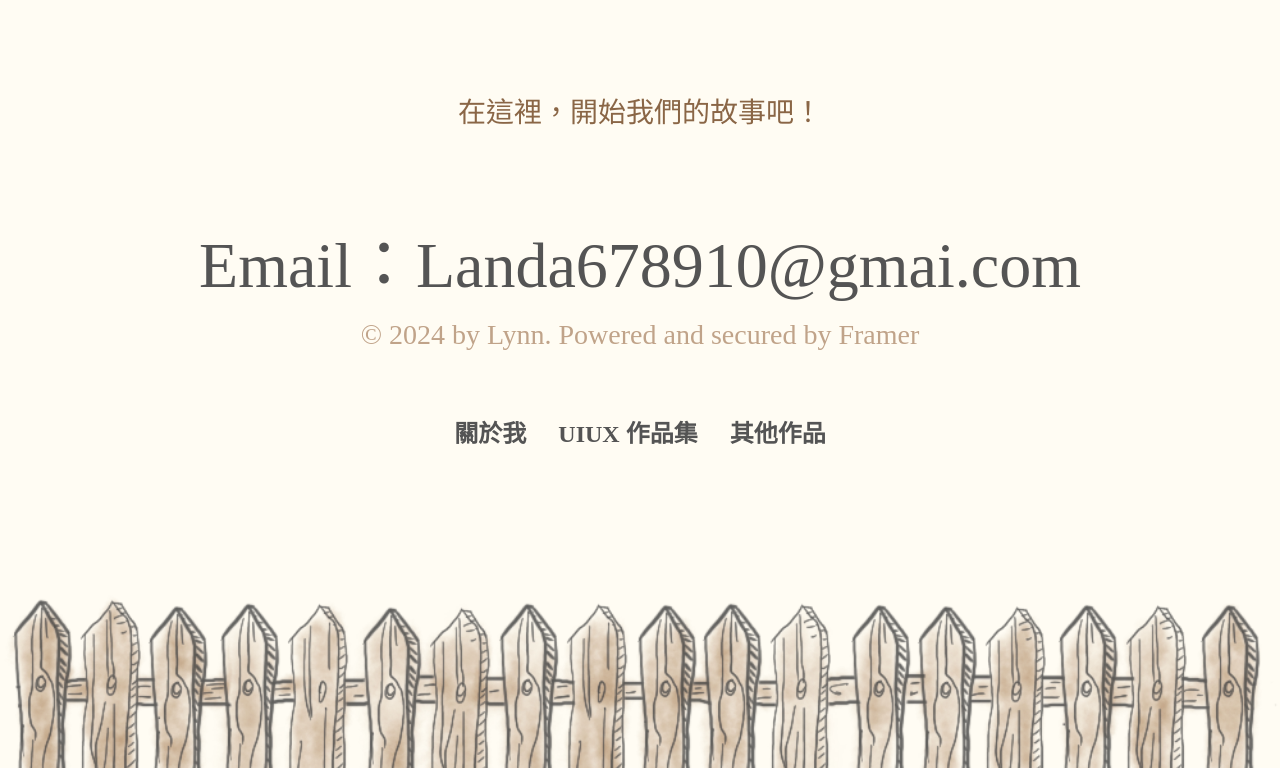
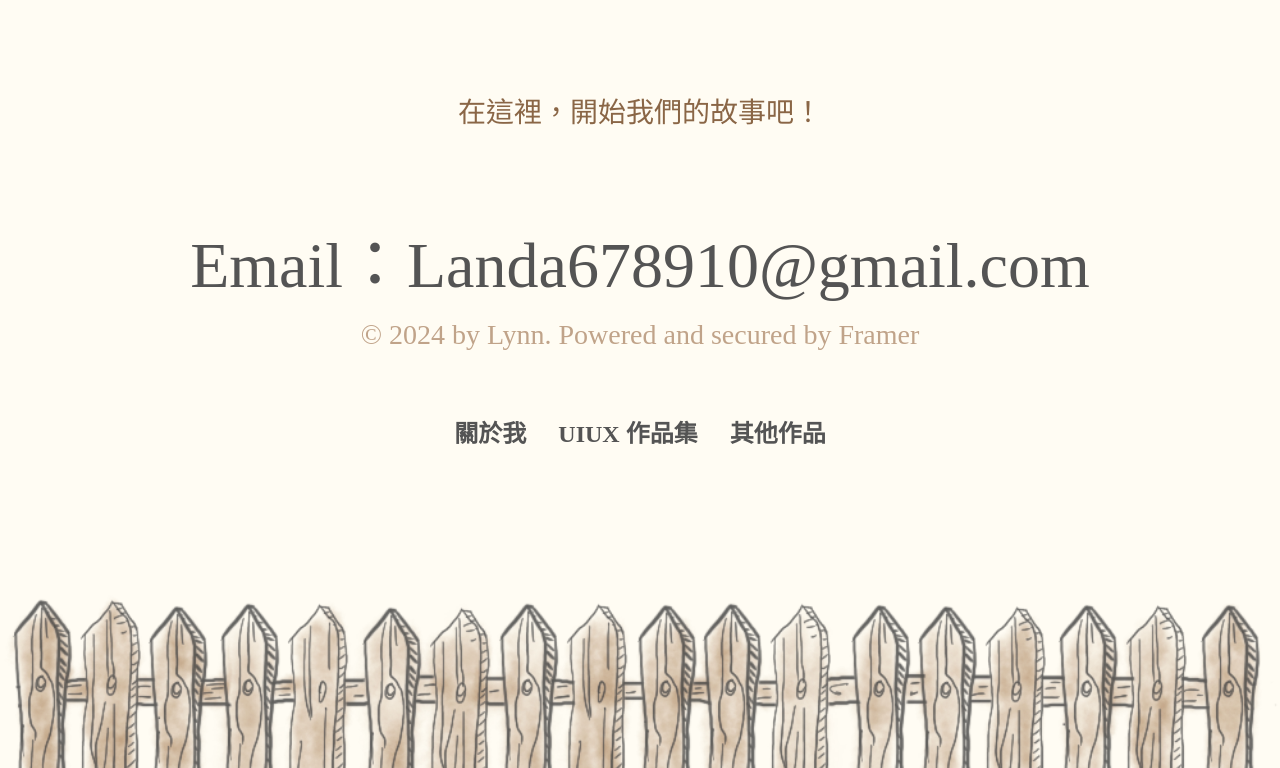
Before and after one commit to Lynn-7701/Lynn.Y-, a plain HTML site: page other-works.html in a window 1280 px wide. Shown: the part 4829-5597 px from the top of the page. Drawn offline with Linux system fonts and the light colour scheme; a web font is replaced by a local one.

Commit message:
Update other-works.html

```diff
--- a/other-works.html
+++ b/other-works.html
@@ -313,7 +313,7 @@
                 <p class="title">在這裡，開始我們的故事吧！</p>
             </div>
             <div class="info-group">
-                <p class="info">Email：Landa678910@gmai.com</p>
+                <p class="info">Email：Landa678910@gmail.com</p>
                 <p class="copyright">© 2024 by Lynn. Powered and secured by Framer</p>
             </div>
             <div class="nav">
```
